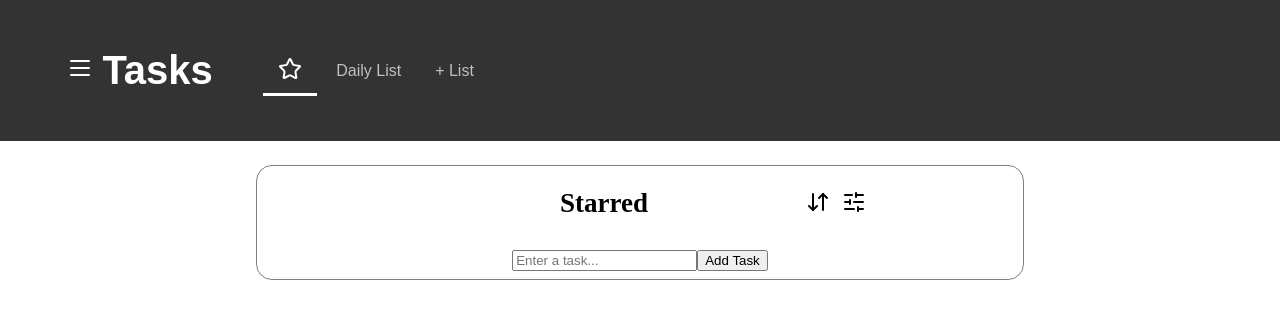
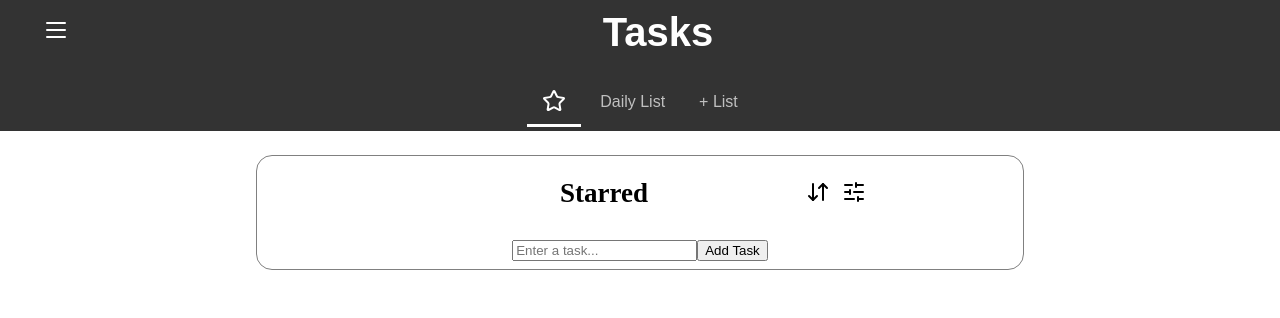
Before and after one commit to DiegoCM1/TODOList, a plain HTML site: page index.html in a window 1280 px wide. Drawn offline with nearby package versions, Linux system fonts and the light colour scheme.

Commit message:
Changes in styles and responsiveness for pc

```diff
--- a/styles.css
+++ b/styles.css
@@ -27,7 +27,7 @@ body {
 
 .titleSettingsContainer {
   display: flex;
-  justify-content: s;
+  justify-content: center;
   margin: 1vh 3vw;
   align-items: center;
   /* border: red solid 1px; */
@@ -502,10 +502,12 @@ nav {
   }
 
   .header {
-    flex-direction: row; /* Align header elements horizontally */
+    flex-direction: column; /* Align header elements horizontally */
     justify-content: space-between;
-    padding: 20px;
+    /* border: red solid 1px; */
+
   }
+
 
   h1 {
     font-size: 2rem; /* Larger title for tablets */
@@ -513,12 +515,12 @@ nav {
   }
 
   .menu {
-    width: 50vw; /* Reduce menu width for tablets */
+    width: 40vw; /* Reduce menu width for tablets */
   }
 
   nav {
     display: flex;
-    justify-content: start;
+    justify-content: center;
     background-color: #333;
     text-align: center;
     align-items: center;
@@ -584,6 +586,10 @@ nav {
     gap: 2vw; /* Add spacing between buttons */
   }
 
+  .inputEditTask {
+    width: 35vw;
+  }
+
   .sortConfig,
   .listConfig {
     height: 20%; /* Adjust height for better visibility */
@@ -600,17 +606,29 @@ nav {
   body {
     font-size: 18px; /* Larger font size for PCs */
   }
-
-  .header {
-    padding: 30px;
+  .menuBtn{
+    width: 3%;
   }
 
+
   h1 {
-    font-size: 2.5rem; /* Even larger title for PCs */
+    font-size: 2.5rem;
+    width: 90%;
+  }
+
+  .titleSettingsContainer {
+    justify-content: flex-start;
+    margin-top: 0;
+  }
+
+
+  .nav{
+        /* border: blue solid 1px; */
+
   }
 
   .menu {
-    width: 30vw; /* Narrower menu for PCs */
+    width: 20vw; /* Narrower menu for PCs */
   }
 
   .List {
@@ -619,7 +637,7 @@ nav {
   }
 
   .newLi {
-    width: 50%; /* Wider task items */
+    width: 80%; /* Wider task items */
     justify-content: space-between;
     text-overflow: hidden;
   }
@@ -632,9 +650,13 @@ nav {
     gap: 1vw; /* Adjust spacing between buttons */
   }
 
+  .inputEditTask {
+    width: 24vw;
+  }
+
   .sortConfig,
   .listConfig {
-    height: 15%; /* Reduce height for better alignment */
+    height: 20%; /* Reduce height for better alignment */
   }
 
   .toast {
```
